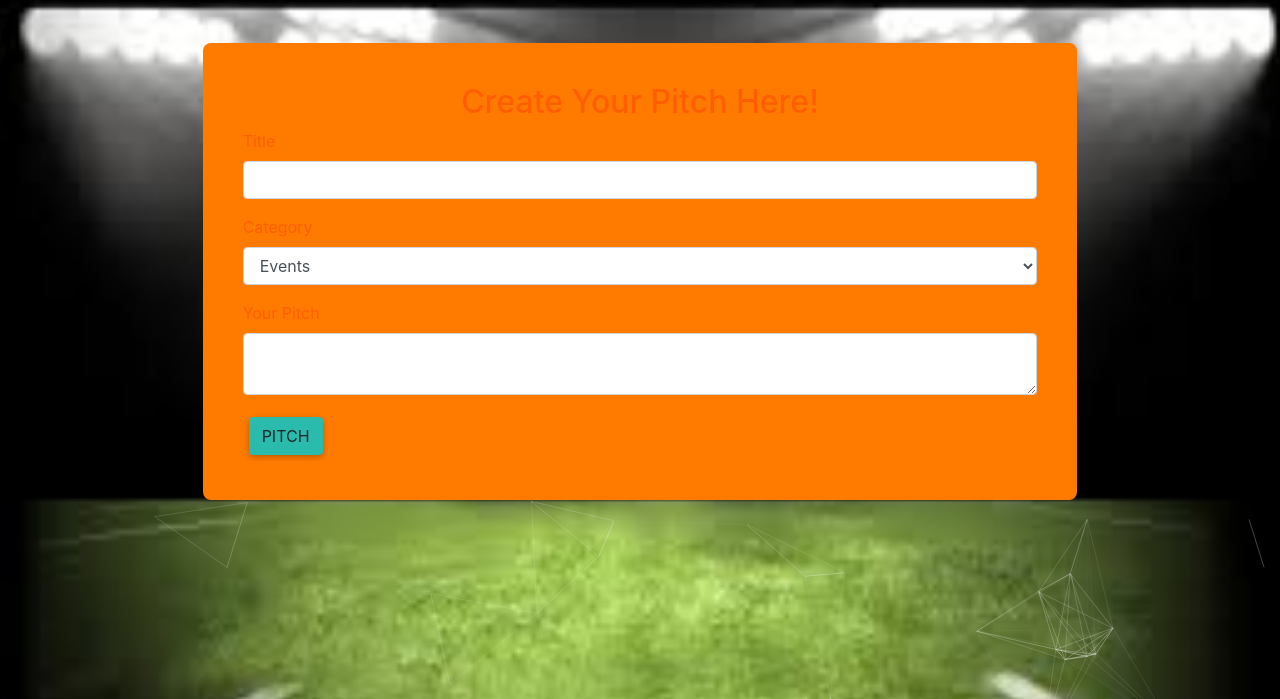
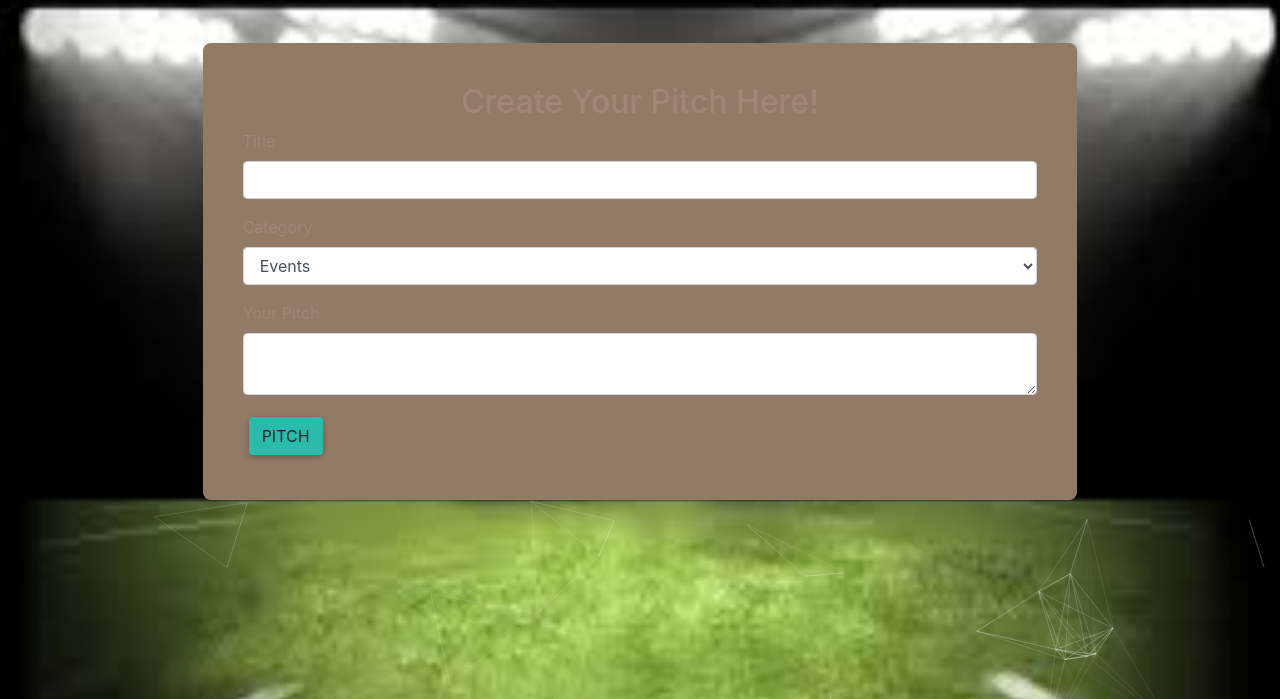
Before and after one commit to omarion3698/pitches-web, a Flask app: page /create_new in a window 1280 px wide. Shown: the part 56-755 px from the top of the page. Run offline with Flask 2, Linux system fonts and the light colour scheme; the visitor is signed in with stand-in values (Sample User, id 1); data comes from the database, SQL or seed files in the repository; some libraries are stand-ins or nearby versions; some web fonts are replaced.

Commit message:
Set configurations

```diff
--- a/app/static/css/styles.css
+++ b/app/static/css/styles.css
@@ -16,7 +16,7 @@
   background-color: rgb(235, 141, 0);
 }
 #posts{
-  color: rgb(255, 115, 0);
+  color: rgb(255, 255, 255);
   font-weight: bolder;
   margin-top: 2%;
   font-size: 40px;
@@ -30,9 +30,9 @@
 
 }
 #postform{
-  color: rgb(255, 94, 0);
+  color: rgb(161, 134, 118);
   margin-top: 3%;
-  background-color: rgb(255, 123, 0);
+  background-color: rgb(146, 123, 102);
   padding:3%;
   border-radius: 8px;
   z-index: 1;
--- a/config.py
+++ b/config.py
@@ -3,7 +3,7 @@ from dotenv import load_dotenv
 load_dotenv()
 
 class Config:
-    #SQLALCHEMY_DATABASE_URI = os.environ.get('DATABASE_URL')
+    # SQLALCHEMY_DATABASE_URI = os.environ.get('DATABASE_URL')
     SQLALCHEMY_TRACK_MODIFICATIONS=True
     UPLOADED_PHOTOS_DEST ='app/static/photos'
     MAIL_SERVER = 'smtp.gmail.com'
--- a/manage.py
+++ b/manage.py
@@ -4,8 +4,7 @@ from flask_script import Manager, Server
 from app.models import User
 
 # creating an app instance
-app = create_app('development')
-# app = create_app('production')
+app = create_app('production')
 
 manager = Manager(app)
 migrate = Migrate(app,db)
--- a/requirements.txt
+++ b/requirements.txt
@@ -24,6 +24,7 @@ markdown2==2.3.9
 MarkupSafe==1.1.1
 psycopg2==2.8.6
 python-dateutil==2.8.1
+python-dotenv==0.14.0
 python-editor==1.0.4
 six==1.15.0
 SQLAlchemy==1.3.19
```
Also changed, not shown: app/static/photos/mango_pic.jpeg (added).
